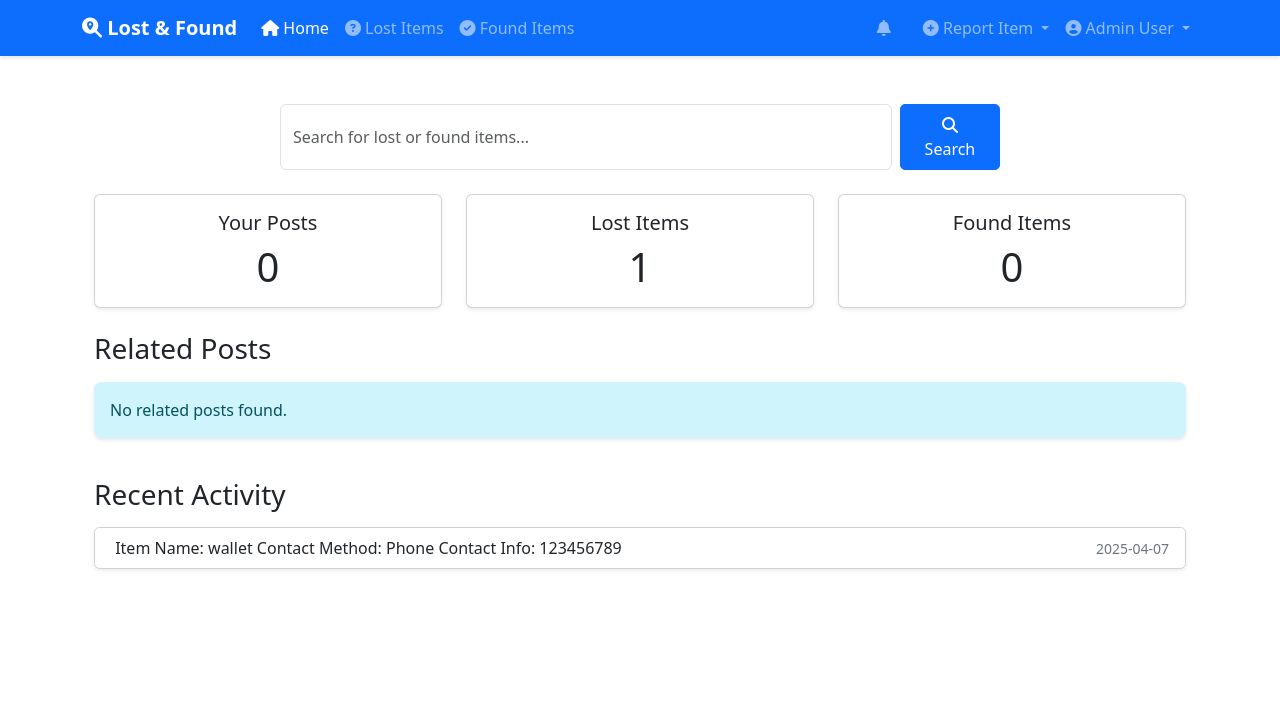
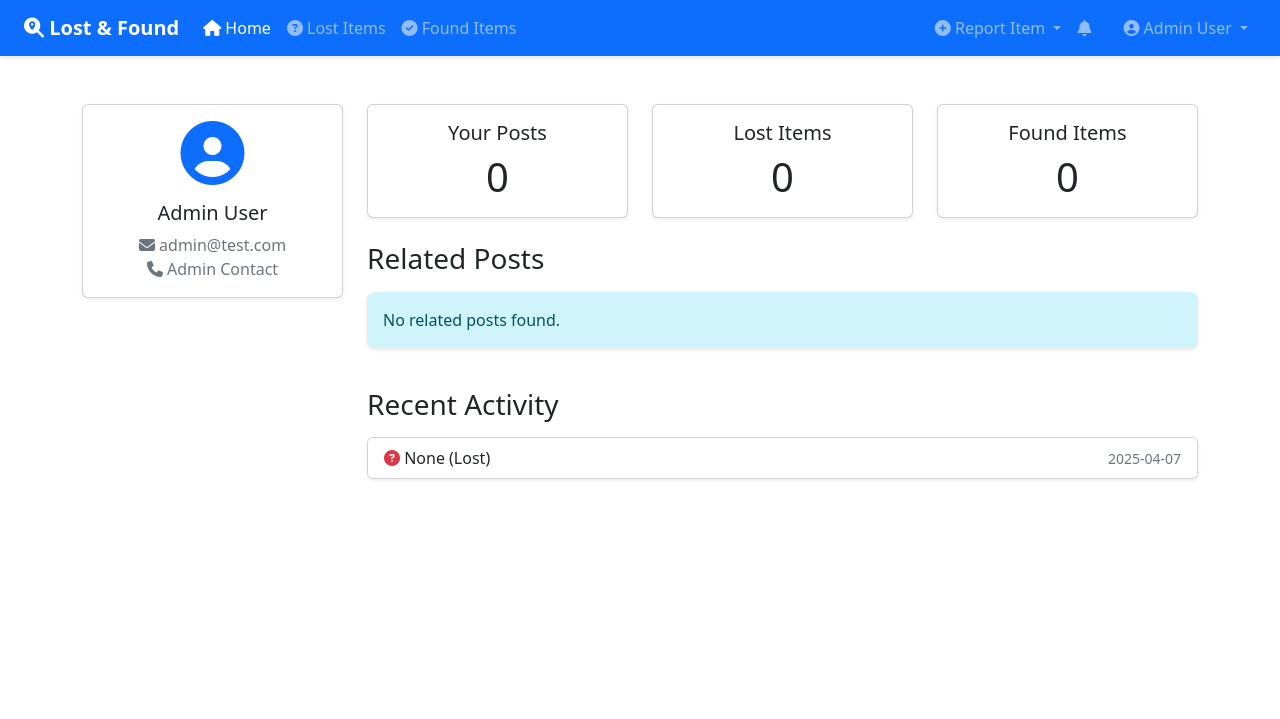
Before and after one commit to ahshafin2315/Lost-FoundTracking-CSE471-Project, a Flask app: page /dashboard in a window 1280 px wide. Shown: the top 719 px of the page. Run offline with Flask 2, Linux system fonts and the light colour scheme; a user stored in the database is signed in; data comes from the database, SQL or seed files in the repository; both versions use the stored data as it was after the commit.

Commit message:
Dashboard Problem Solved
1. User posts, lost item, found item their redirection is fixed.
2. User information tab is added
3. Navbar alignment is changed. and the position of notification button is changed

```diff
--- a/app.py
+++ b/app.py
@@ -325,39 +325,21 @@ def view_post(post_id):
 @app.route("/dashboard")
 @login_required
 def dashboard():
-    # Get button actions
-    action = request.args.get('action', '')
-    if action == 'your_posts':
-        return redirect(url_for('user_posts'))
-    elif action == 'lost_items':
-        return redirect(url_for('lost_items'))
-    elif action == 'found_items':
-        return redirect(url_for('found_items'))
-
-    # Get search query
-    search_query = request.args.get('search', '')
+    # Get current user
+    current_user = User.query.get(session['user_id'])
 
     # Get user stats
     user_posts = Post.query.filter_by(user_id=session['user_id']).all()
     user_posts_count = len(user_posts)
-    lost_items_count = Post.query.filter_by(type="lost").count()
-    found_items_count = Post.query.filter_by(type="found").count()
+    user_lost_items_count = Post.query.filter_by(user_id=session['user_id'], type="lost").count()
+    user_found_items_count = Post.query.filter_by(user_id=session['user_id'], type="found").count()
 
     # Get related posts based on user's post categories
     user_categories = [post.category_name for post in user_posts]
-    related_posts = []
-
-    if search_query:
-        # If there's a search query, filter by description
-        related_posts = Post.query.filter(
-            Post.description.ilike(f'%{search_query}%')
-        ).order_by(Post.date.desc()).limit(6).all()
-    elif user_categories:
-        # Otherwise show posts in same categories as user's posts
-        related_posts = Post.query.filter(
-            Post.category_name.in_(user_categories),
-            Post.user_id != session['user_id']
-        ).order_by(Post.date.desc()).limit(6).all()
+    related_posts = Post.query.filter(
+        Post.category_name.in_(user_categories),
+        Post.user_id != session['user_id']
+    ).limit(3).all()
 
     # Get recent activities (last 5 posts)
     recent_activities = Post.query.order_by(
@@ -366,12 +348,37 @@ def dashboard():
 
     return render_template(
         "dashboard.html",
+        user=current_user,
         user_posts_count=user_posts_count,
-        lost_items_count=lost_items_count,
-        found_items_count=found_items_count,
+        lost_items_count=user_lost_items_count,
+        found_items_count=user_found_items_count,
         related_posts=related_posts,
         recent_activities=recent_activities
     )
+
+@app.route("/my-posts")
+@login_required
+def my_posts():
+    posts = Post.query.filter_by(user_id=session['user_id']).order_by(Post.date.desc()).all()
+    return render_template("user_posts.html", posts=posts)
+
+@app.route("/my-lost-items")
+@login_required
+def my_lost_items():
+    posts = Post.query.filter_by(
+        user_id=session['user_id'],
+        type="lost"
+    ).order_by(Post.date.desc()).all()
+    return render_template("user_posts.html", posts=posts, type="lost")
+
+@app.route("/my-found-items")
+@login_required
+def my_found_items():
+    posts = Post.query.filter_by(
+        user_id=session['user_id'],
+        type="found"
+    ).order_by(Post.date.desc()).all()
+    return render_template("user_posts.html", posts=posts, type="found")
 
 @app.route("/user-posts")
 @login_required
--- a/static/css/style.css
+++ b/static/css/style.css
@@ -93,3 +93,53 @@ footer {
 .mt-4 { margin-top: 1.5rem !important; }
 .mb-4 { margin-bottom: 1.5rem !important; }
 .text-center { text-align: center !important; }
+
+/* Notification Dropdown Styling */
+.notification-dropdown {
+    box-shadow: 0 0.5rem 1rem rgba(0, 0, 0, 0.15);
+    border: none;
+    border-radius: 0.5rem;
+    margin-top: 0.5rem;
+}
+
+.notification-dropdown .dropdown-header {
+    background-color: var(--light-gray);
+}
+
+.notification-dropdown .dropdown-item:hover {
+    background-color: var(--light-gray);
+}
+
+.notification-dropdown .dropdown-item:active {
+    background-color: var(--primary-color);
+    color: white;
+}
+
+/* Container Modifications */
+.container-fluid {
+    max-width: 100%;
+    width: 100%;
+}
+
+/* Card Grid Enhancements */
+.row {
+    margin-right: -0.75rem;
+    margin-left: -0.75rem;
+}
+
+.col-md-3,
+.col-md-4,
+.col-md-6,
+.col-md-8,
+.col-md-9,
+.col-md-12 {
+    padding-right: 0.75rem;
+    padding-left: 0.75rem;
+}
+
+@media (min-width: 992px) {
+    .container-fluid {
+        padding-left: 2rem;
+        padding-right: 2rem;
+    }
+}
--- a/templates/base.html
+++ b/templates/base.html
@@ -21,7 +21,7 @@
 <body>
     <!-- Navbar -->
     <nav class="navbar navbar-expand-lg navbar-dark bg-primary">
-        <div class="container">
+        <div class="container-fluid px-4">
             <a class="navbar-brand" href="{{ url_for('dashboard') }}">
                 <i class="fas fa-search-location"></i> Lost & Found
             </a>
@@ -48,26 +48,6 @@
                     </li>
                 </ul>
                 <ul class="navbar-nav">
-                    <li class="nav-item me-3">
-                        <a class="nav-link position-relative" href="#" id="notifications" role="button" data-bs-toggle="dropdown">
-                            <i class="fas fa-bell"></i>
-                            {% if notifications_count > 0 %}
-                            <span class="position-absolute top-0 start-100 translate-middle badge rounded-pill bg-danger">
-                                {{ notifications_count }}
-                                <span class="visually-hidden">unread notifications</span>
-                            </span>
-                            {% endif %}
-                        </a>
-                        <div class="dropdown-menu dropdown-menu-end" aria-labelledby="notifications">
-                            {% if notifications %}
-                            {% for notification in notifications %}
-                            <a class="dropdown-item" href="#">{{ notification.message }}</a>
-                            {% endfor %}
-                            {% else %}
-                            <div class="dropdown-item text-muted">No new notifications</div>
-                            {% endif %}
-                        </div>
-                    </li>
                     <li class="nav-item dropdown">
                         <a class="nav-link dropdown-toggle" href="#" role="button" data-bs-toggle="dropdown">
                             <i class="fas fa-plus-circle"></i> Report Item
@@ -83,6 +63,40 @@
                                     <i class="fas fa-check-circle"></i> Report Found Item
                                 </a>
                             </li>
+                        </ul>
+                    </li>
+                    <li class="nav-item me-3 dropdown">
+                        <a class="nav-link" href="#" id="notificationsDropdown" role="button" data-bs-toggle="dropdown" aria-expanded="false">
+                            <i class="fas fa-bell"></i>
+                            {% if notifications_count > 0 %}
+                            <span class="position-absolute top-0 start-100 translate-middle badge rounded-pill bg-danger">
+                                {{ notifications_count }}
+                                <span class="visually-hidden">unread notifications</span>
+                            </span>
+                            {% endif %}
+                        </a>
+                        <ul class="dropdown-menu dropdown-menu-end notification-dropdown" aria-labelledby="notificationsDropdown" style="width: 300px; padding: 0;">
+                            <li class="dropdown-header border-bottom p-3">
+                                <h6 class="mb-0">Notifications</h6>
+                            </li>
+                            {% if notifications %}
+                            {% for notification in notifications %}
+                            <li>
+                                <a class="dropdown-item p-3 border-bottom" href="#">
+                                    <div class="d-flex align-items-center">
+                                        <div class="flex-grow-1">
+                                            <p class="mb-0">{{ notification.message }}</p>
+                                            <small class="text-muted">{{ notification.time }}</small>
+                                        </div>
+                                    </div>
+                                </a>
+                            </li>
+                            {% endfor %}
+                            {% else %}
+                            <li>
+                                <div class="dropdown-item text-muted p-3 text-center">No new notifications</div>
+                            </li>
+                            {% endif %}
                         </ul>
                     </li>
                     <li class="nav-item dropdown">
@@ -106,7 +120,7 @@
     <!-- Flash Messages -->
     {% with messages = get_flashed_messages(with_categories=true) %}
     {% if messages %}
-    <div class="container mt-3">
+    <div class="container-fluid px-4 mt-3">
         {% for category, message in messages %}
         <div class="alert alert-{{ category }} alert-dismissible fade show" role="alert">
             {{ message }}
@@ -118,13 +132,13 @@
     {% endwith %}
 
     <!-- Main Content -->
-    <main class="container my-4">
+    <main class="container-fluid px-4 my-4">
         {% block content %}{% endblock %}
     </main>
 
     <!-- Footer -->
     <footer class="bg-light py-3 mt-auto">
-        <div class="container text-center">
+        <div class="container-fluid px-4">
             <p class="mb-0">&copy; {{ current_year }} Lost & Found System. All rights reserved.</p>
         </div>
     </footer>
--- a/templates/dashboard.html
+++ b/templates/dashboard.html
@@ -4,43 +4,54 @@
 
 {% block content %}
 <div class="container py-4">
-    <!-- Search Bar Section -->
-    <div class="row mb-4">
-        <div class="col-md-8 mx-auto">
-            <form action="{{ url_for('dashboard') }}" method="GET" class="d-flex">
-                <input type="text" name="search" class="form-control me-2" placeholder="Search for lost or found items..." value="{{ request.args.get('search', '') }}">
-                <button type="submit" class="btn btn-primary">
-                    <i class="fas fa-search"></i> Search
-                </button>
-            </form>
+    <div class="row">
+        <!-- User Info Sidebar -->
+        <div class="col-md-3">
+            <div class="card shadow-sm mb-4">
+                <div class="card-body text-center">
+                    <i class="fas fa-user-circle fa-4x text-primary mb-3"></i>
+                    <h5 class="card-title">{{ user.name }}</h5>
+                    <p class="card-text text-muted">
+                        <i class="fas fa-envelope"></i> {{ user.email }}<br>
+                        <i class="fas fa-phone"></i> {{ user.contact_info }}
+                    </p>
+                </div>
             </div>
         </div>
 
+        <!-- Main Content -->
+        <div class="col-md-9">
             <!-- User Stats Section -->
             <div class="row mb-4">
                 <div class="col-md-4">
+                    <a href="{{ url_for('my_posts') }}" class="text-decoration-none">
                         <div class="card shadow-sm">
                             <div class="card-body text-center">
                                 <h5 class="card-title">Your Posts</h5>
                                 <p class="card-text display-6">{{ user_posts_count }}</p>
                             </div>
                         </div>
+                    </a>
                 </div>
                 <div class="col-md-4">
+                    <a href="{{ url_for('my_lost_items') }}" class="text-decoration-none">
                         <div class="card shadow-sm">
                             <div class="card-body text-center">
                                 <h5 class="card-title">Lost Items</h5>
                                 <p class="card-text display-6">{{ lost_items_count }}</p>
                             </div>
                         </div>
+                    </a>
                 </div>
                 <div class="col-md-4">
+                    <a href="{{ url_for('my_found_items') }}" class="text-decoration-none">
                         <div class="card shadow-sm">
                             <div class="card-body text-center">
                                 <h5 class="card-title">Found Items</h5>
                                 <p class="card-text display-6">{{ found_items_count }}</p>
                             </div>
                         </div>
+                    </a>
                 </div>
             </div>
 
@@ -87,15 +98,15 @@
                     <div class="card shadow-sm">
                         <div class="list-group list-group-flush">
                             {% for activity in recent_activities %}
-                    <div class="list-group-item">
+                            <a href="{{ url_for('view_post', post_id=activity.id) }}" class="list-group-item list-group-item-action">
                                 <div class="d-flex justify-content-between align-items-center">
                                     <div>
-                                <i class="fas fa-{{ 'search' if activity.type == 'lost' else 'check' }}-circle text-{{ 'primary' if activity.type == 'lost' else 'success' }}"></i>
-                                {{ activity.description }}
+                                        <i class="fas fa-{{ 'question' if activity.type == 'lost' else 'check' }}-circle text-{{ 'danger' if activity.type == 'lost' else 'success' }}"></i>
+                                        {{ activity.item_name }} ({{ activity.type|title }})
                                     </div>
                                     <small class="text-muted">{{ activity.date.strftime('%Y-%m-%d') }}</small>
                                 </div>
-                    </div>
+                            </a>
                             {% else %}
                             <div class="list-group-item">No recent activity.</div>
                             {% endfor %}
@@ -104,4 +115,6 @@
                 </div>
             </div>
         </div>
+    </div>
+</div>
 {% endblock %}
```
Also changed, not shown: templates/user_posts.html (added, +65 -0 lines), instance/lostandfound.db, static/uploads/3fe62ac8-efe2-49c3-960a-ccb68aa98c56.jpg (added). Lines whose indentation alone changed are shown as unchanged.
